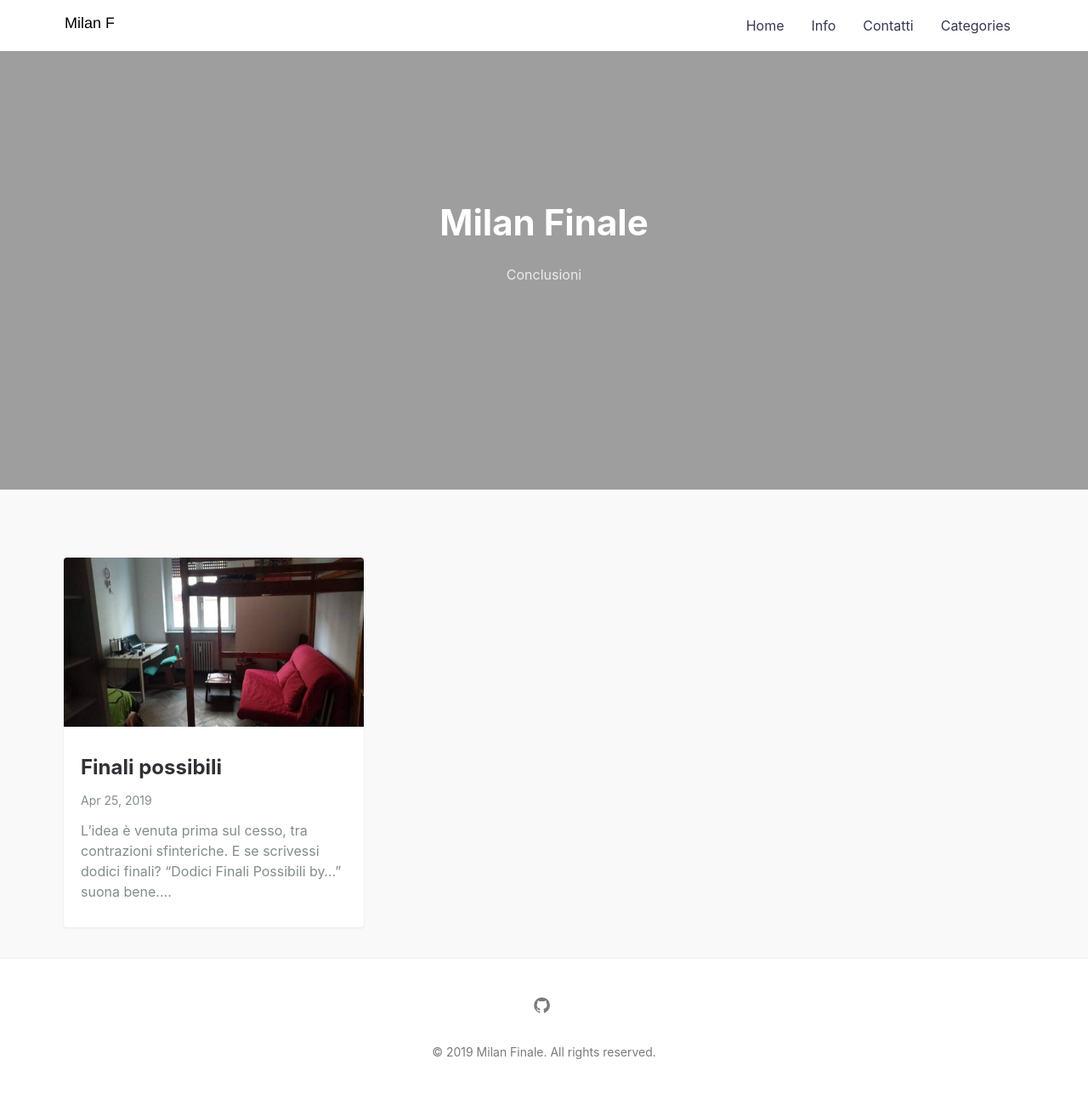
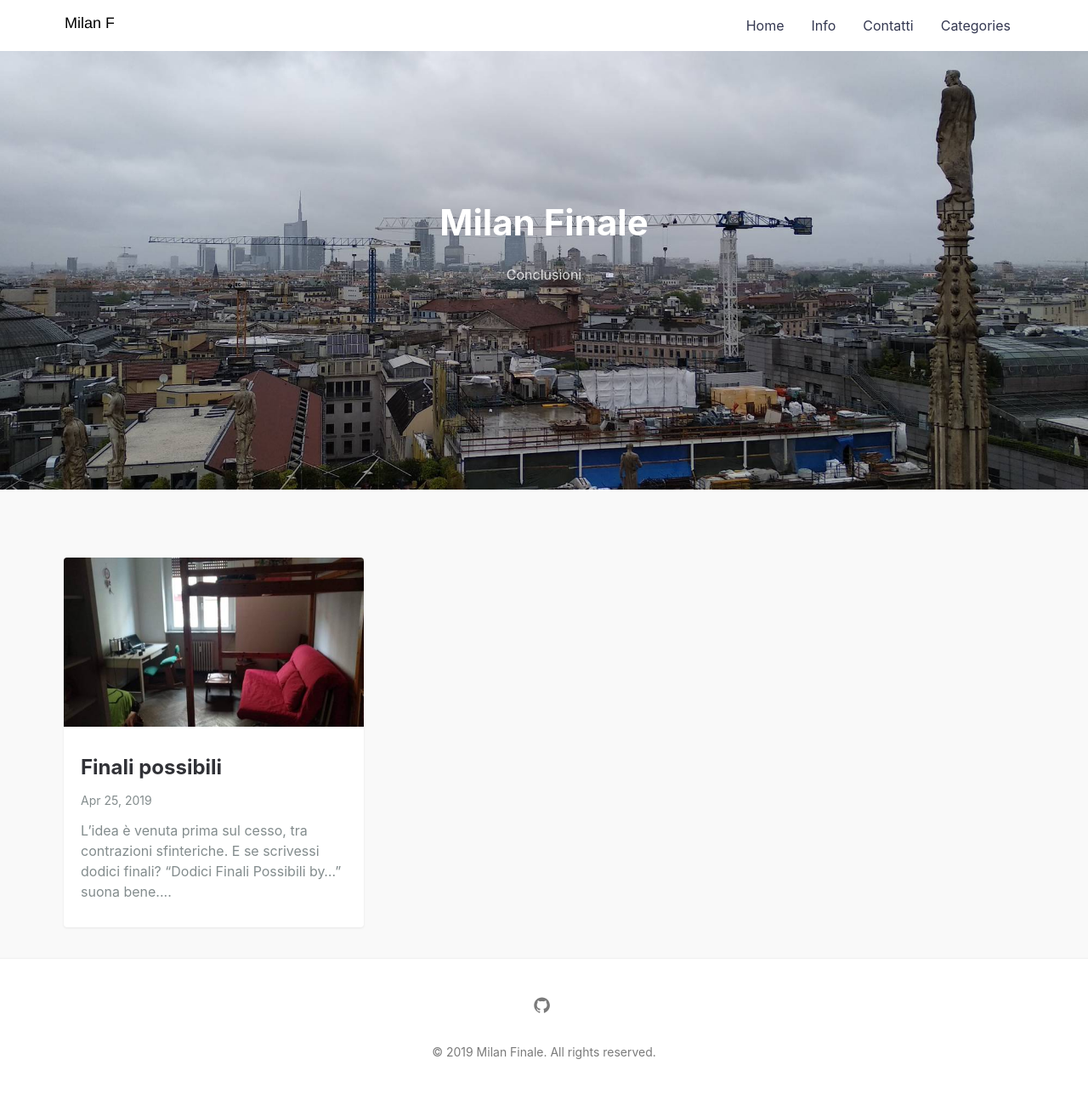
Before and after one commit to Vysybyl/milan_finale, a Jekyll site: the page built from index.md, in a window 1280 px wide. Shown: the whole page at 85% size. Built offline with Jekyll 4.4.1, drawn with Linux system fonts in a browser that asks for light colours.

Commit message:
Corrected extension in config

```diff
--- a/_config.yml
+++ b/_config.yml
@@ -23,7 +23,7 @@ navigation: # Navigation links
 tagline: >
   Conclusioni
 
-hero_img: posts/panorama_duomo_lg.jpeg # Main background image: use the path from /assets/img/ => This will output /assets/img/posts/sleek_lg.jpg
+hero_img: posts/panorama_duomo_lg.jpg # Main background image: use the path from /assets/img/ => This will output /assets/img/posts/sleek_lg.jpg
 
 email: vysybyl+milan_finale@gmail.com # email for form submission
 
```
